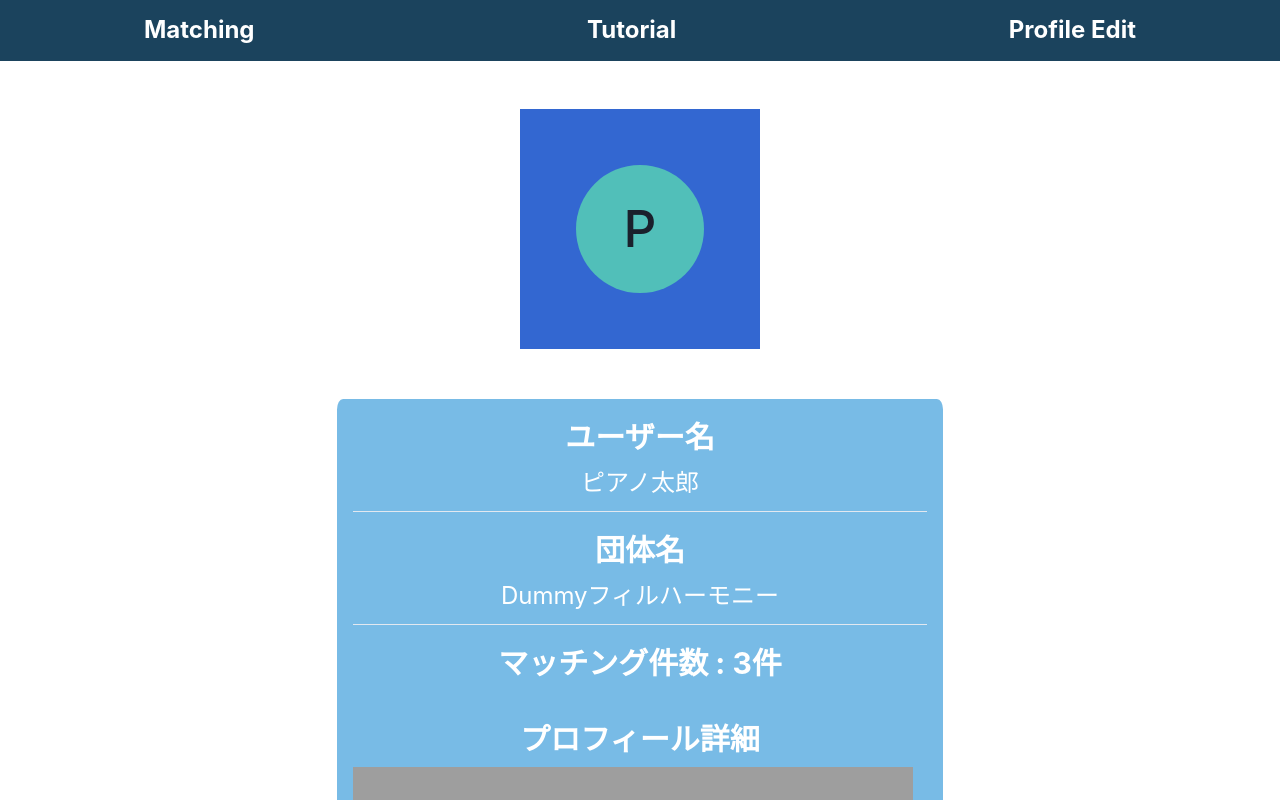
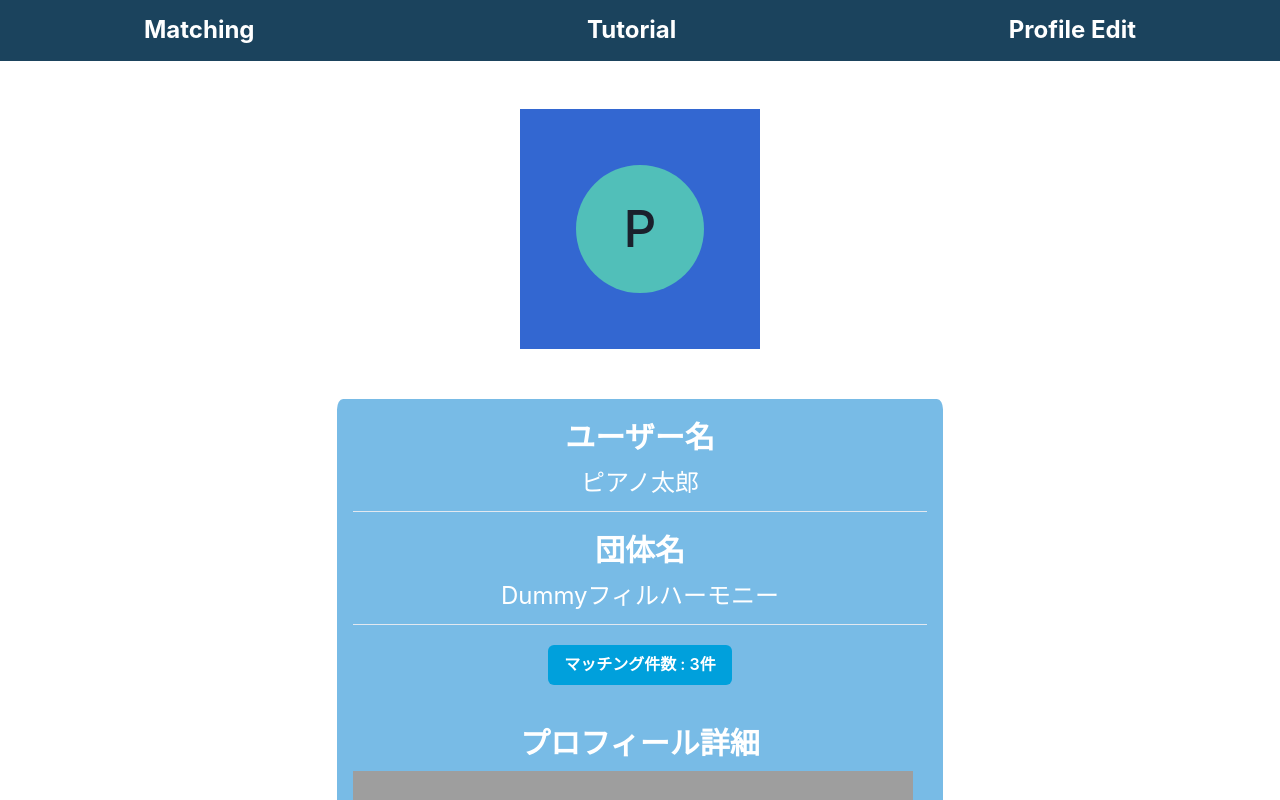
Before and after one commit to BugLizard/hurmony, a Next.js app: page /mypage in a window 1280 px wide. Shown: the top 800 px of the page. Built offline with nearby package versions, Linux system fonts and the light colour scheme; grey boxes are pictures that could not be loaded.

Commit message:
マッチング対象コンタクトリストモーダルデザイン作成

```diff
--- /dev/null
+++ b/src/Components/Modal/MatchingTargetModal.tsx
@@ -0,0 +1,80 @@
+import { DeleteIcon } from "@chakra-ui/icons";
+import {
+  Modal,
+  ModalOverlay,
+  ModalContent,
+  ModalHeader,
+  ModalFooter,
+  ModalBody,
+  ModalCloseButton,
+  Button,
+  useDisclosure,
+  Table,
+  Thead,
+  Tbody,
+  Tr,
+  Th,
+  Td,
+  TableCaption,
+  TableContainer,
+} from "@chakra-ui/react";
+
+import React from "react";
+
+const MatchingTargetModal = () => {
+  const { isOpen, onOpen, onClose } = useDisclosure();
+  return (
+    <>
+      <Button onClick={onOpen} colorScheme="linkedin">
+        マッチング件数 : 3件
+      </Button>
+
+      <Modal isOpen={isOpen} onClose={onClose}>
+        <ModalOverlay />
+        <ModalContent>
+          <ModalHeader>コンタクトを取ってください</ModalHeader>
+          <ModalCloseButton />
+          <ModalBody>
+            <TableContainer>
+              <Table variant="simple">
+                <TableCaption>
+                  Imperial to metric conversion factors
+                </TableCaption>
+                <Thead>
+                  <Tr>
+                    <Th>名前</Th>
+                    <Th>メールアドレス</Th>
+                    <Th>削除</Th>
+                  </Tr>
+                </Thead>
+                <Tbody>
+                  <Tr>
+                    <Td>ピアノ子</Td>
+                    <Td>piano@kkk.jp</Td>
+                    <Td>
+                      <DeleteIcon />
+                    </Td>
+                  </Tr>
+                  <Tr>
+                    <Td>sample子</Td>
+                    <Td>sample子@kkk.jp</Td>
+                    <Td>
+                      <DeleteIcon />
+                    </Td>
+                  </Tr>
+                </Tbody>
+              </Table>
+            </TableContainer>
+          </ModalBody>
+          <ModalFooter>
+            <Button colorScheme="blue" mr={3} onClick={onClose}>
+              閉じる
+            </Button>
+          </ModalFooter>
+        </ModalContent>
+      </Modal>
+    </>
+  );
+};
+
+export default MatchingTargetModal;
--- a/src/pages/mypage/index.tsx
+++ b/src/pages/mypage/index.tsx
@@ -1,3 +1,4 @@
+import MatchingTargetModal from "@/src/Components/Modal/MatchingTargetModal";
 import {
   Avatar,
   Box,
@@ -73,16 +74,8 @@ const MyPage = () => {
             <hr />
           </Container>
           <Container>
-            <Center>
-              <Heading
-                as="h2"
-                size="lg"
-                color="white"
-                marginTop="20px"
-                marginBottom="20px"
-              >
-                マッチング件数 : 3件
-              </Heading>
+            <Center marginTop="20px" marginBottom="20px">
+              <MatchingTargetModal />
             </Center>
           </Container>
           <Container>
```
